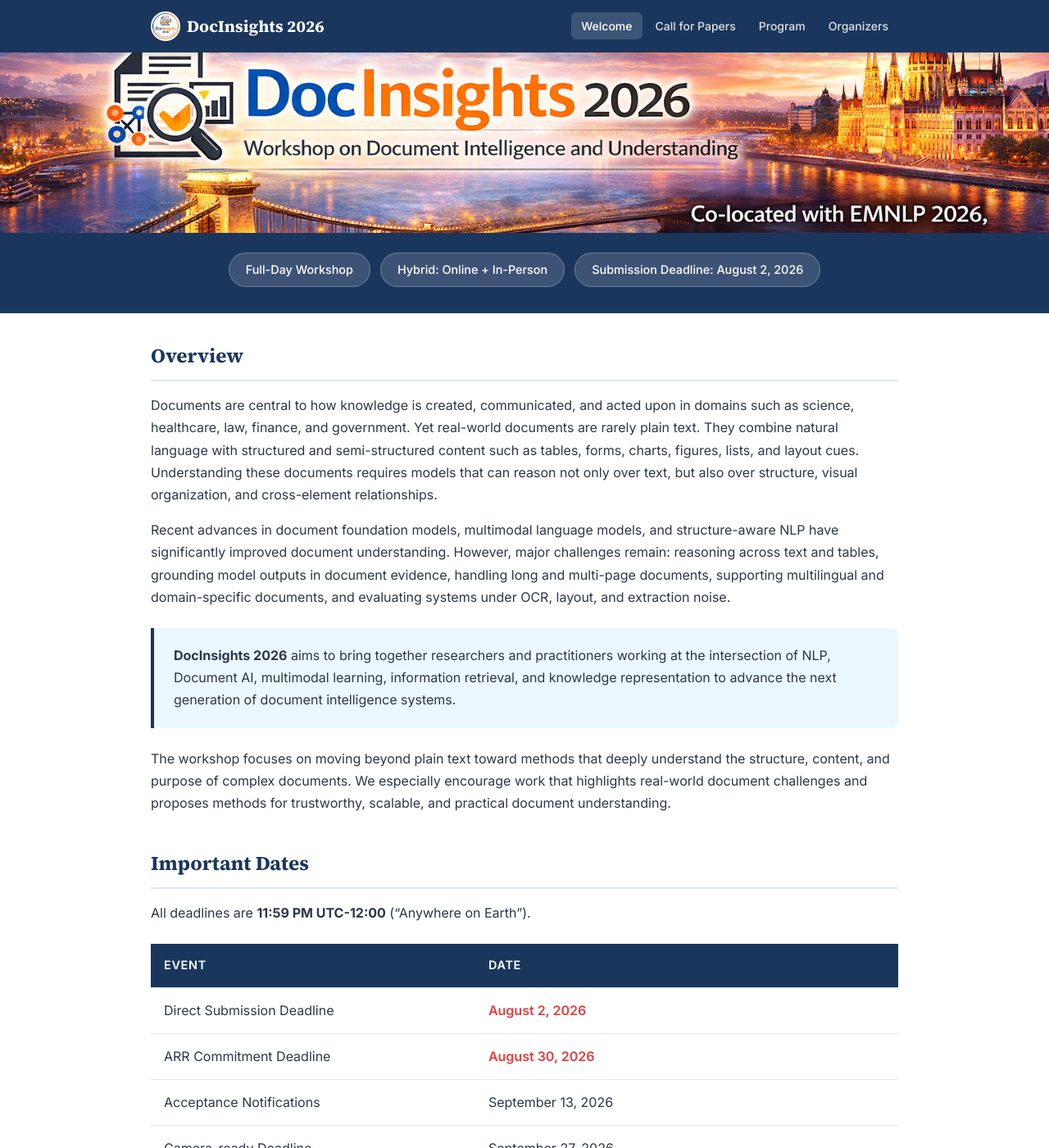
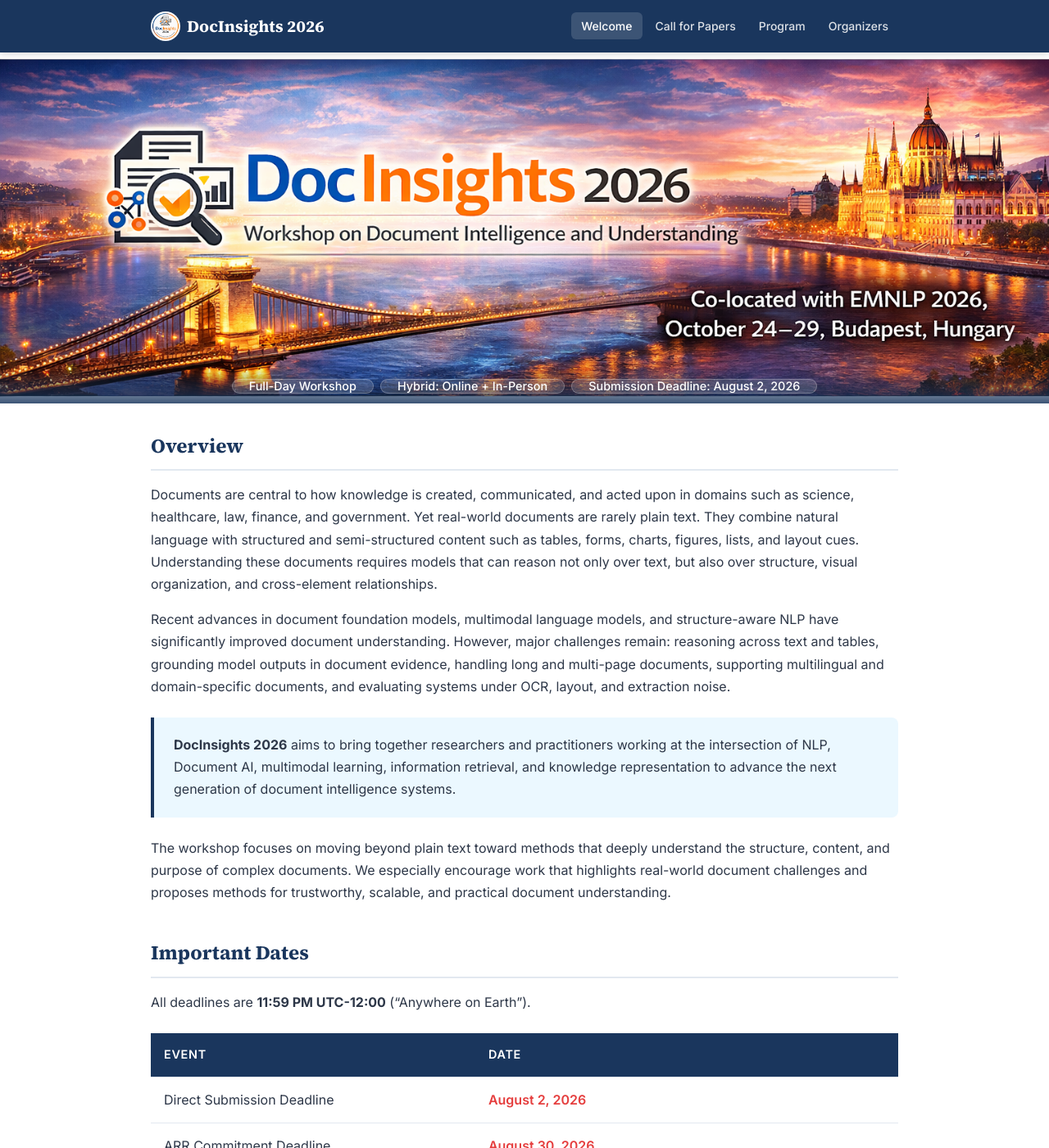
Before and after one commit to docinsights-workshop/docinsights-2026, a Jekyll site: the page built from index.md, in a window 1280 px wide and 1400 px high. Shown: the whole window at 82% size. Built offline with Jekyll 4.4.1, drawn with Linux system fonts in a browser that asks for light colours.

Commit message:
Overlay badges on banner instead of separate blue block

```diff
--- a/_layouts/default.html
+++ b/_layouts/default.html
@@ -32,9 +32,7 @@
   <header class="hero">
     <div class="hero-banner">
       <img src="{{ '/assets/images/banner_cover_photo.png' | relative_url }}" alt="DocInsights 2026 - Workshop on Document Intelligence and Understanding, Co-located with EMNLP 2026, October 24-29, Budapest, Hungary" class="hero-banner-img">
-    </div>
-    <div class="hero-content">
-      <div class="hero-meta">
+      <div class="hero-overlay">
         <span class="hero-badge">Full-Day Workshop</span>
         <span class="hero-badge">Hybrid: Online + In-Person</span>
         <span class="hero-badge">Submission Deadline: August 2, 2026</span>
--- a/assets/css/style.css
+++ b/assets/css/style.css
@@ -124,20 +124,26 @@
 .hero-banner {
   width: 100%;
   line-height: 0;
-  height: 220px;
-  overflow: hidden;
+  position: relative;
 }
 
 .hero-banner-img {
   width: 100%;
-  height: 100%;
+  height: auto;
   display: block;
-  object-fit: cover;
-  object-position: center center;
 }
 
-.hero-content {
-  padding: 1.5rem 1.5rem 2rem;
+.hero-overlay {
+  position: absolute;
+  bottom: 0;
+  left: 0;
+  right: 0;
+  display: flex;
+  justify-content: center;
+  flex-wrap: wrap;
+  gap: 0.5rem;
+  padding: 0.75rem 1rem;
+  background: linear-gradient(transparent, rgba(26, 54, 93, 0.85));
 }
 
 .hero-meta {
```
